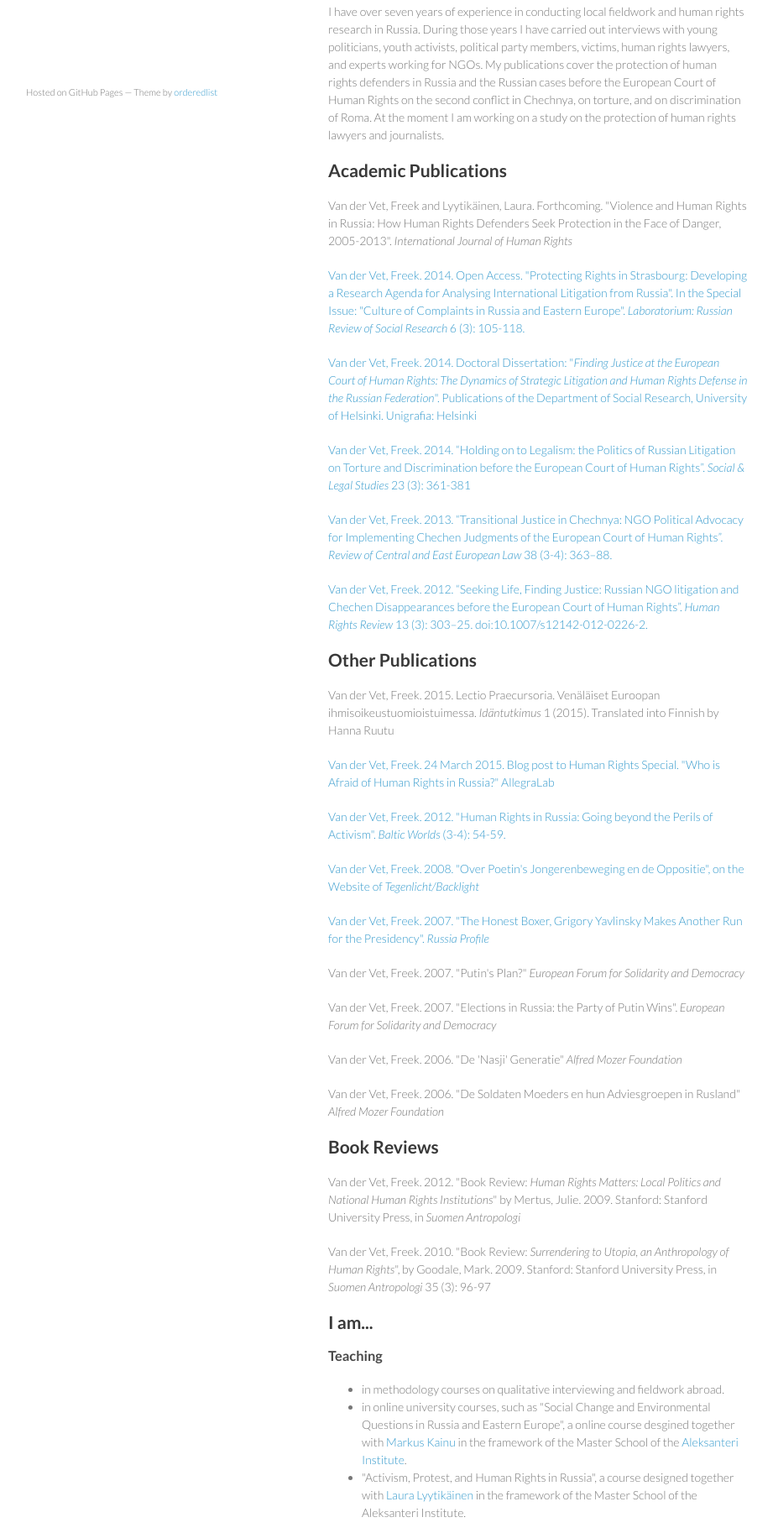
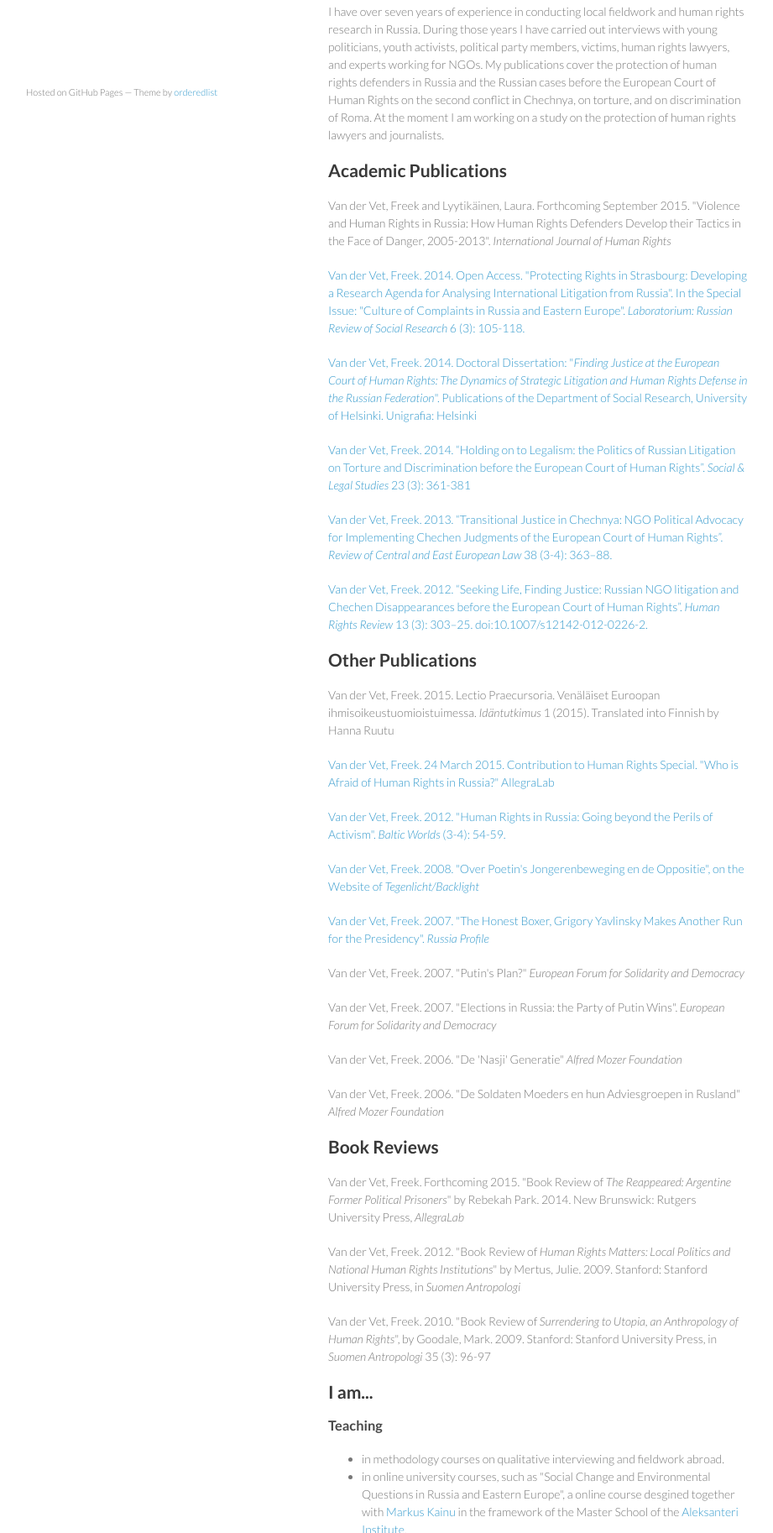
Before and after one commit to freekvandervet/freekvandervet.github.io, a plain HTML site: page index.html in a window 1280 px wide. Shown: the part 611-2437 px from the top of the page at 84% size, without its empty margins (179-1100 px from the left). Drawn offline with Linux system fonts and the light colour scheme.

```diff
--- a/index.html
+++ b/index.html
@@ -28,14 +28,14 @@
 <h2>
 <a id="welcome" class="anchor" href="#welcome" aria-hidden="true"><span class="octicon octicon-link"></span></a>Welcome</h2>
 
-<p>I am a social scientist specialized in the <strong>European Convention on Human Rights</strong>, <strong>international litigation</strong>, and <strong>human rights protection in Russia</strong>. In 2014 I received my PhD in sociology at the University of Helsinki, Finland. I design human rights research with an eye to human interest and enjoy carrying out in-depth interviews. My work is driven by the question how human rights lawyers use international courts, for instance the <strong>European Court of Human Rights</strong>, to help victims of grave atrocities to find effective remedies, to prevent future violations, or incite domestic legal reform.</p>
+<p>I am a social scientist specialized in the <strong>European Convention on Human Rights</strong>, <strong>international litigation</strong>, and <strong>human rights protection in Russia</strong>. I defended my PhD in sociology at the University of Helsinki, Finland in 2014. I design human rights research with an eye to human interest and enjoy carrying out in-depth interviews. My work is driven by the question how human rights lawyers use international courts, for instance the <strong>European Court of Human Rights</strong>, to help victims of grave atrocities to find effective remedies, to prevent future violations, or incite domestic legal reform.</p>
 
 <p>I have over seven years of experience in conducting local fieldwork and human rights research in Russia. During those years I have carried out interviews with young politicians, youth activists, political party members, victims, human rights lawyers, and experts working for NGOs. My publications cover the protection of human rights defenders in Russia and the Russian cases before the European Court of Human Rights on the second conflict in Chechnya, on torture, and on discrimination of Roma. At the moment I am working on a study on the protection of human rights lawyers and journalists. </p>
 
 <h2>
 <a id="academic-publications" class="anchor" href="#academic-publications" aria-hidden="true"><span class="octicon octicon-link"></span></a>Academic Publications</h2>
 
-<p>Van der Vet, Freek and Lyytikäinen, Laura. Forthcoming. "Violence and Human Rights in Russia: How Human Rights Defenders Seek Protection in the Face of Danger, 2005-2013". <em>International Journal of Human Rights</em></p>
+<p>Van der Vet, Freek and Lyytikäinen, Laura. Forthcoming September 2015. "Violence and Human Rights in Russia: How Human Rights Defenders Develop their Tactics in the Face of Danger, 2005-2013". <em>International Journal of Human Rights</em></p>
 
 <p><a href="http://www.soclabo.org/index.php/laboratorium/article/view/475">Van der Vet, Freek. 2014. Open Access. "Protecting Rights in Strasbourg: Developing a Research Agenda for Analysing International Litigation from Russia". In the Special Issue: "Culture of Complaints in Russia and Eastern Europe". <em>Laboratorium: Russian Review of Social Research</em> 6 (3): 105-118.</a></p>
 
@@ -52,7 +52,7 @@
 
 <p>Van der Vet, Freek. 2015. Lectio Praecursoria. Venäläiset Euroopan ihmisoikeustuomioistuimessa. <em>Idäntutkimus</em> 1 (2015). Translated into Finnish by Hanna Ruutu</p>
 
-<p><a href="http://allegralaboratory.net/who-is-afraid-of-humanrights-in-russia/">Van der Vet, Freek. 24 March 2015. Blog post to Human Rights Special. "Who is Afraid of Human Rights in Russia?" AllegraLab</a></p>
+<p><a href="http://allegralaboratory.net/who-is-afraid-of-humanrights-in-russia/">Van der Vet, Freek. 24 March 2015. Contribution to Human Rights Special. "Who is Afraid of Human Rights in Russia?" AllegraLab</a></p>
 
 <p><a href="http://balticworlds.com/wp-content/uploads/2013/01/pdf-human-rights-activists.pdf">Van der Vet, Freek. 2012. "Human Rights in Russia: Going beyond the Perils of Activism". <em>Baltic Worlds</em> (3-4): 54-59.</a></p>
 
@@ -71,9 +71,11 @@
 <h2>
 <a id="book-reviews" class="anchor" href="#book-reviews" aria-hidden="true"><span class="octicon octicon-link"></span></a>Book Reviews</h2>
 
-<p>Van der Vet, Freek. 2012. "Book Review: <em>Human Rights Matters: Local Politics and National Human Rights Institutions</em>" by Mertus, Julie. 2009. Stanford: Stanford University Press, in <em>Suomen Antropologi</em> </p>
+<p>Van der Vet, Freek. Forthcoming 2015. "Book Review of <em>The Reappeared: Argentine Former Political Prisoners</em>" by Rebekah Park. 2014. New Brunswick: Rutgers University Press, <em>AllegraLab</em> </p>
 
-<p>Van der Vet, Freek. 2010. "Book Review: <em>Surrendering to Utopia, an Anthropology of Human Rights</em>", by Goodale, Mark. 2009. Stanford: Stanford University Press, in <em>Suomen Antropologi</em> 35 (3): 96-97</p>
+<p>Van der Vet, Freek. 2012. "Book Review of <em>Human Rights Matters: Local Politics and National Human Rights Institutions</em>" by Mertus, Julie. 2009. Stanford: Stanford University Press, in <em>Suomen Antropologi</em> </p>
+
+<p>Van der Vet, Freek. 2010. "Book Review of <em>Surrendering to Utopia, an Anthropology of Human Rights</em>", by Goodale, Mark. 2009. Stanford: Stanford University Press, in <em>Suomen Antropologi</em> 35 (3): 96-97</p>
 
 <h2>
 <a id="i-am" class="anchor" href="#i-am" aria-hidden="true"><span class="octicon octicon-link"></span></a>I am...</h2>
```
Also changed, not shown: params.json (+1 -1 lines).
